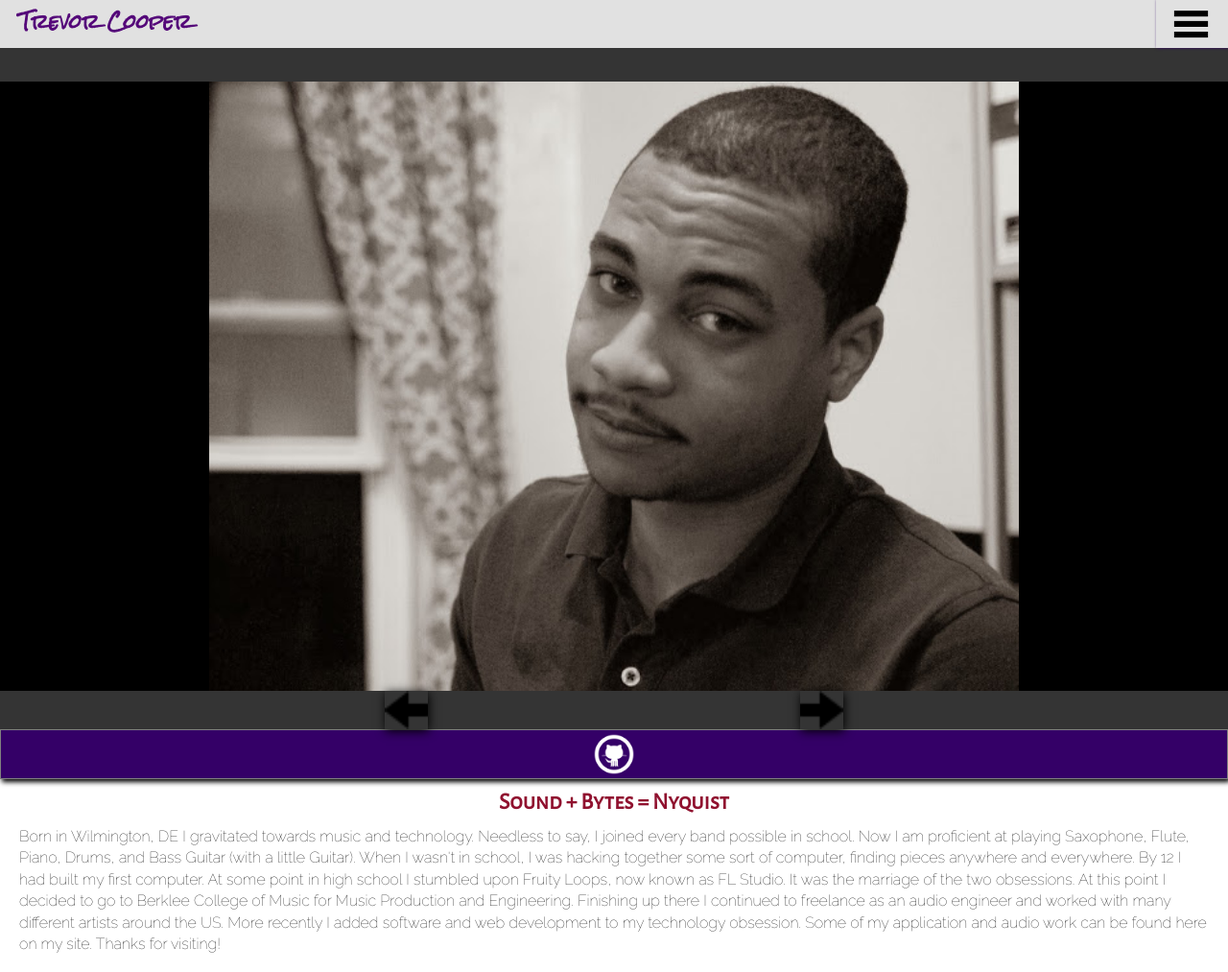
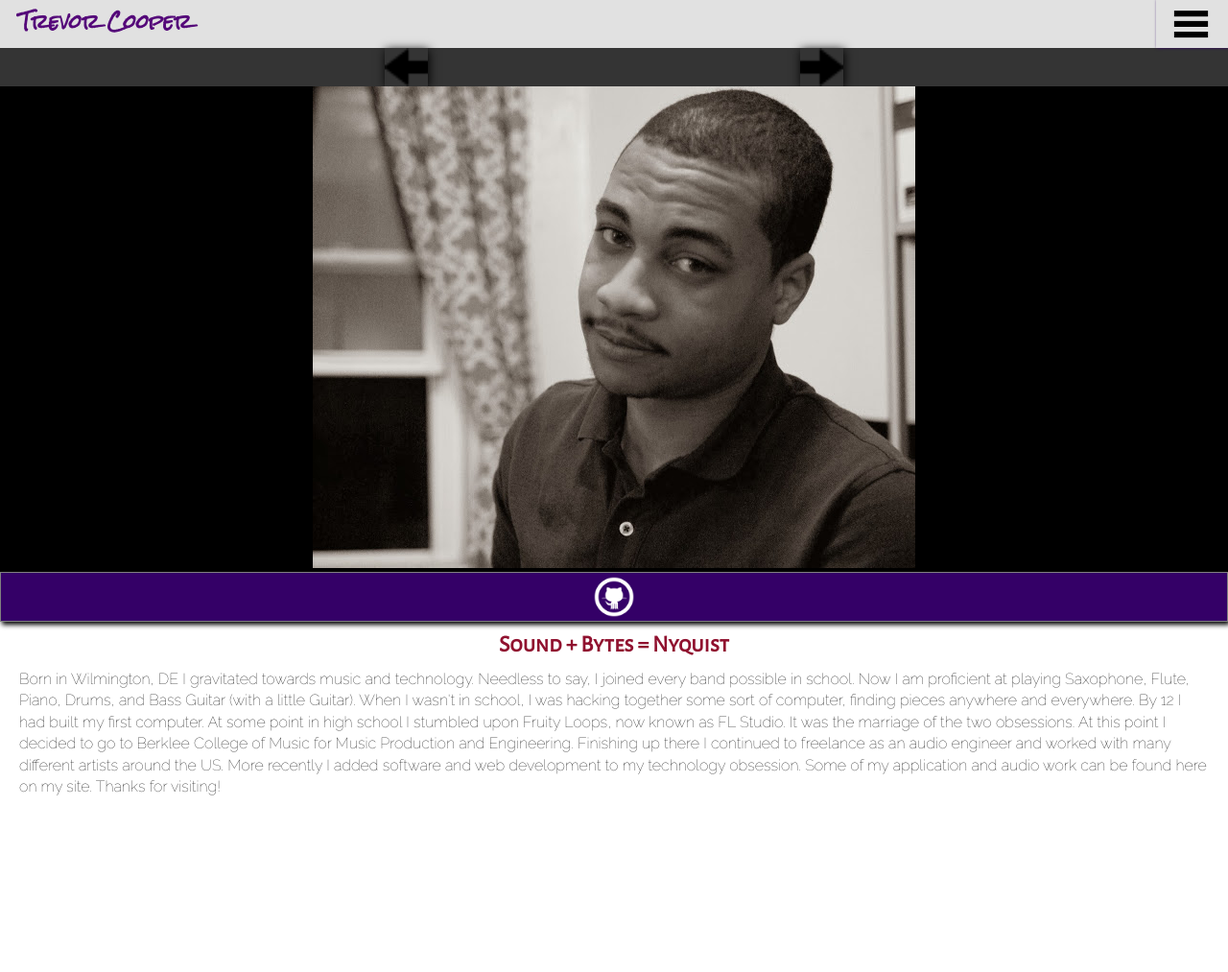
Before and after one commit to 13ruce1337/13ruce1337.github.io, a Jekyll site: the page built from about/index.html, in a window 1280 px wide. Shown: the whole page at 96% size. Built offline with Jekyll 4.4.1, drawn with Linux system fonts in a browser that asks for light colours; nearby versions of some CDN libraries; Markdown is read by kramdown in place of the engine named in the settings; after the commit the page ends 950 px from its top, so only the background shows below that.

Commit message:
changed pic box nav on about

```diff
--- a/about/index.html
+++ b/about/index.html
@@ -5,18 +5,17 @@ css: /css/about.css
 js: /scripts/about.js
 ---
 <div class='about'>
-  <div class='quote_box'>
+  <div class='pix_box_nav'>
+    <div class='pix_box_arrows'>
+      <img id='pix_box_left' src='/imgs/left_arrow.png' class='pix_box_arrow'/>
+      <img id='pix_box_right' src='/imgs/right_arrow.png' class='pix_box_arrow'/>
+    </div>
   </div>
   <div class='pix_box'>
     <div class='pix'>
       <img id='main_pic' src='/imgs/me2013.jpg' class='pic'/>
     </div>
-    <div class='pix_box_nav'>
-      <div class='pix_box_arrows'>
-        <img id='pix_box_left' src='/imgs/left_arrow.png' class='pix_box_arrow'/>
-        <img id='pix_box_right' src='/imgs/right_arrow.png' class='pix_box_arrow'/>
-      </div>
-    </div>
+
   </div>
   <div class='about_nav'>
     <ul class='about_nav_menu'>
--- a/css/about.css
+++ b/css/about.css
@@ -1,7 +1,3 @@
-.about {
-  height:100%;
-  width:100%;
-}
 .about h2 {
   text-align:center;
   font-family:'Alegreya Sans SC';
@@ -22,10 +18,8 @@
   background:#343434;
 }
 
-
 .pix {
   text-align:center;
-  height:100%;
 }
 @media(min-width:1025px) {
   .pic {
@@ -54,7 +48,6 @@
 .pix_box_nav {
   width:100%;
   height:40px;
-  position:absolute;
   bottom:0;
   background:#343434;
 }
```
